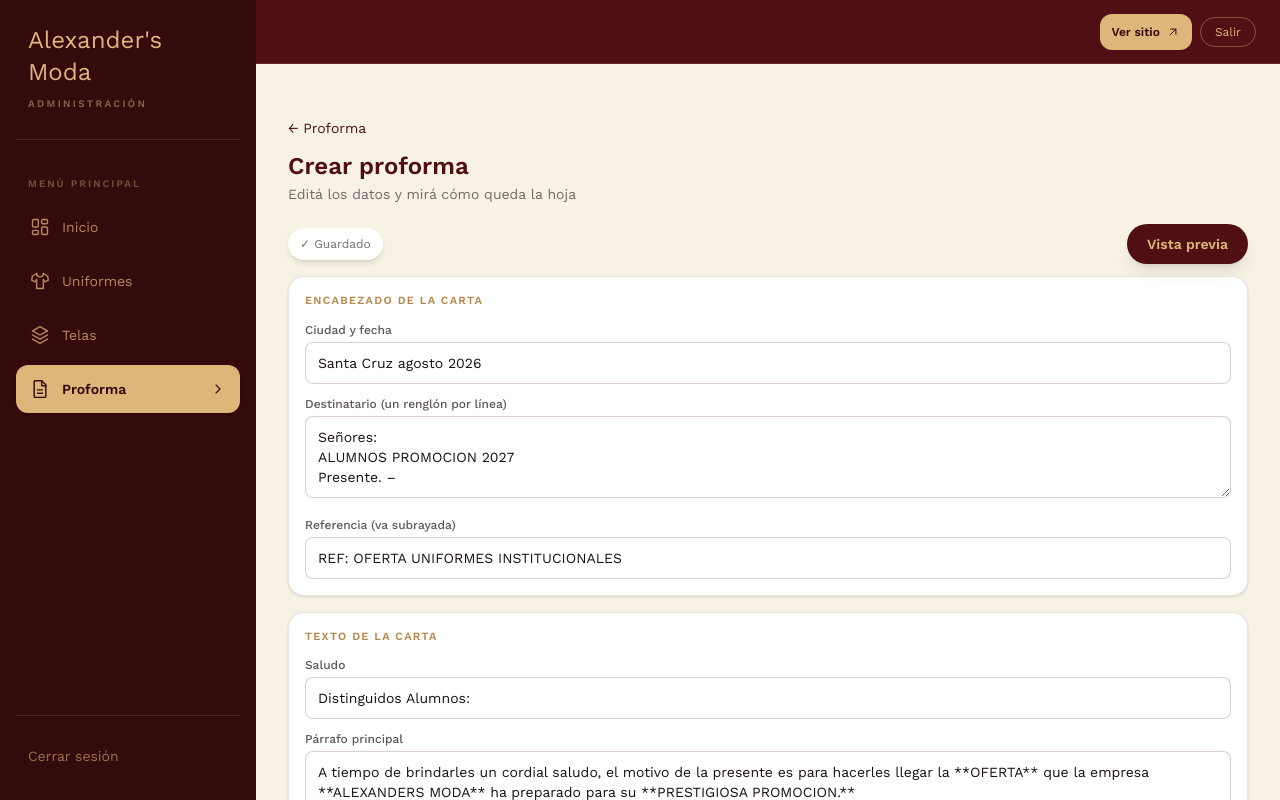
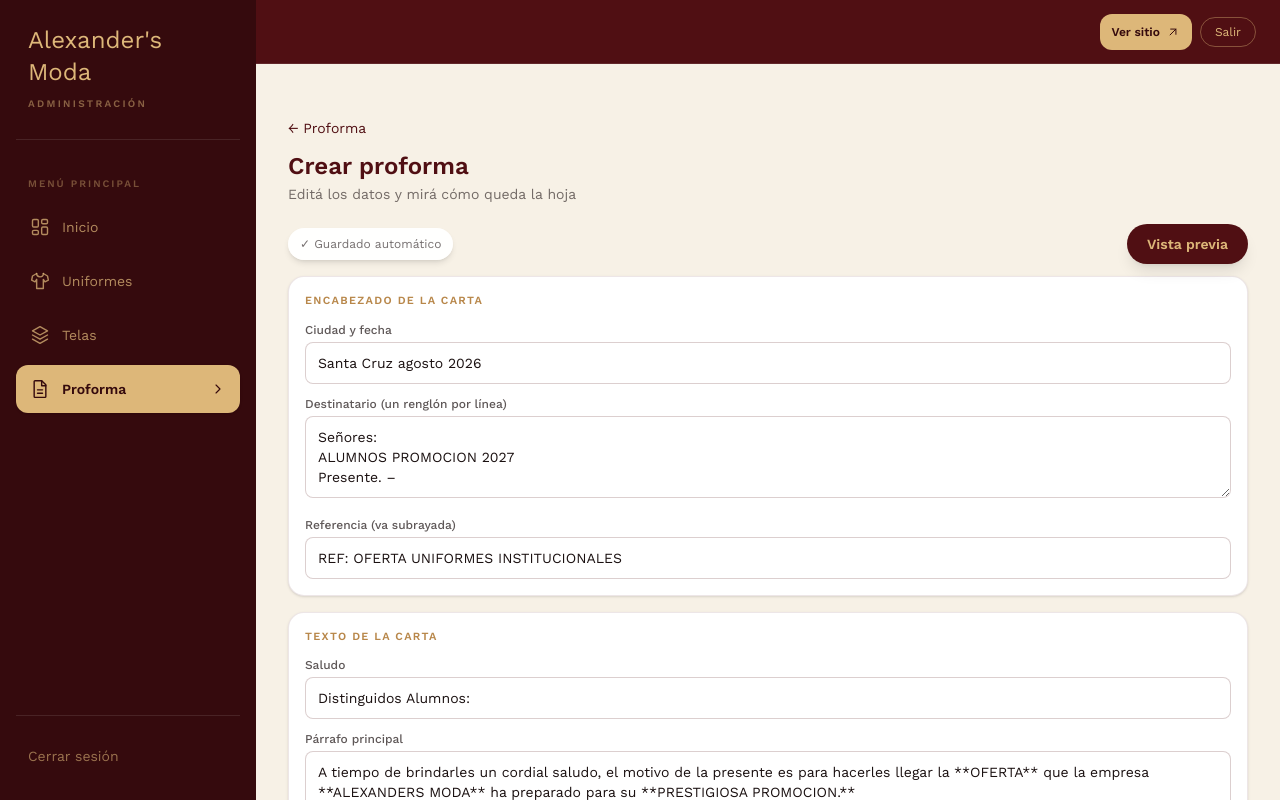
Before and after one commit to BladimirBLopez/Alexander-s-moda, a Next.js app: page /admin/proforma/crear in a window 1280 px wide. Shown: the top 800 px of the page. Built offline with nearby package versions, Linux system fonts and the light colour scheme.

Commit message:
proforma: aviso real de guardado automatico (guardando, guardado, error)

```diff
--- a/components/admin/GeneradorProforma.tsx
+++ b/components/admin/GeneradorProforma.tsx
@@ -93,6 +93,7 @@ export default function GeneradorProforma() {
   const [ocupado, setOcupado] = useState(false);
   const [confReset, setConfReset] = useState(false);
   const [quitarOferta, setQuitarOferta] = useState<number | null>(null);
+  const [guardado, setGuardado] = useState<"guardando" | "ok" | "error">("ok");
   const { aviso, mostrar } = useAviso();
   const bloqueo = useRef(false);
 
@@ -114,11 +115,19 @@ export default function GeneradorProforma() {
 
   useEffect(() => {
     if (!cargado) return;
+    let t: ReturnType<typeof setTimeout> | undefined;
     try {
       localStorage.setItem(CLAVE, JSON.stringify(datos));
+      // eslint-disable-next-line react-hooks/set-state-in-effect
+      setGuardado("guardando");
+      t = setTimeout(() => setGuardado("ok"), 600);
     } catch {
-      /* almacenamiento no disponible */
+      // eslint-disable-next-line react-hooks/set-state-in-effect
+      setGuardado("error");
     }
+    return () => {
+      if (t) clearTimeout(t);
+    };
   }, [datos, cargado]);
 
   // Fuentes e imágenes
@@ -323,8 +332,19 @@ export default function GeneradorProforma() {
 
       <div className="pointer-events-none sticky top-[4.5rem] z-20 mb-3 flex items-center justify-between gap-2">
         {vista === "editar" ? (
-          <p className="pointer-events-auto rounded-full bg-white/95 px-3 py-2 text-xs text-carbon/60 shadow-md backdrop-blur">
-            ✓ Guardado
+          <p
+            className={
+              "pointer-events-auto rounded-full bg-white/95 px-3 py-2 text-xs shadow-md backdrop-blur " +
+              (guardado === "error"
+                ? "font-semibold text-red-700"
+                : "text-carbon/60")
+            }
+          >
+            {guardado === "guardando"
+              ? "Guardando..."
+              : guardado === "error"
+                ? "⚠ No se pudo guardar"
+                : "✓ Guardado automático"}
           </p>
         ) : (
           <span />
```
